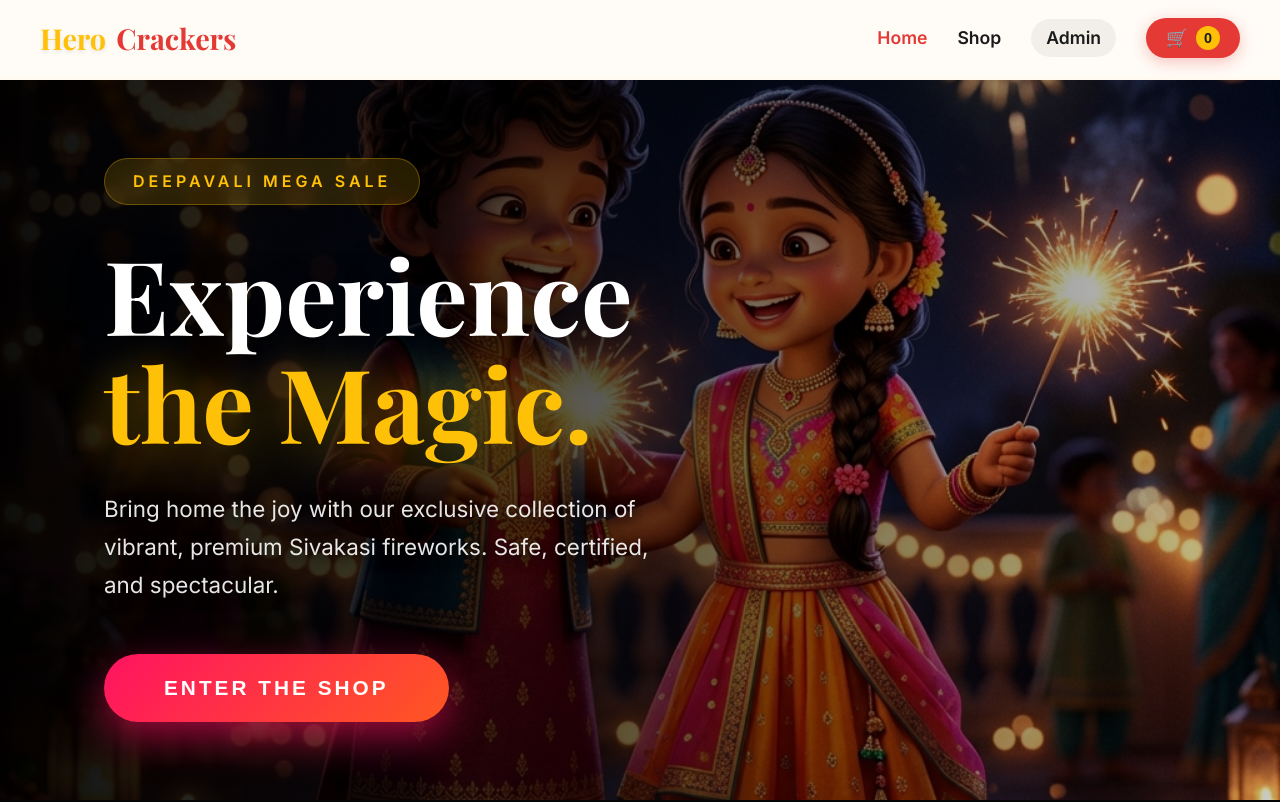
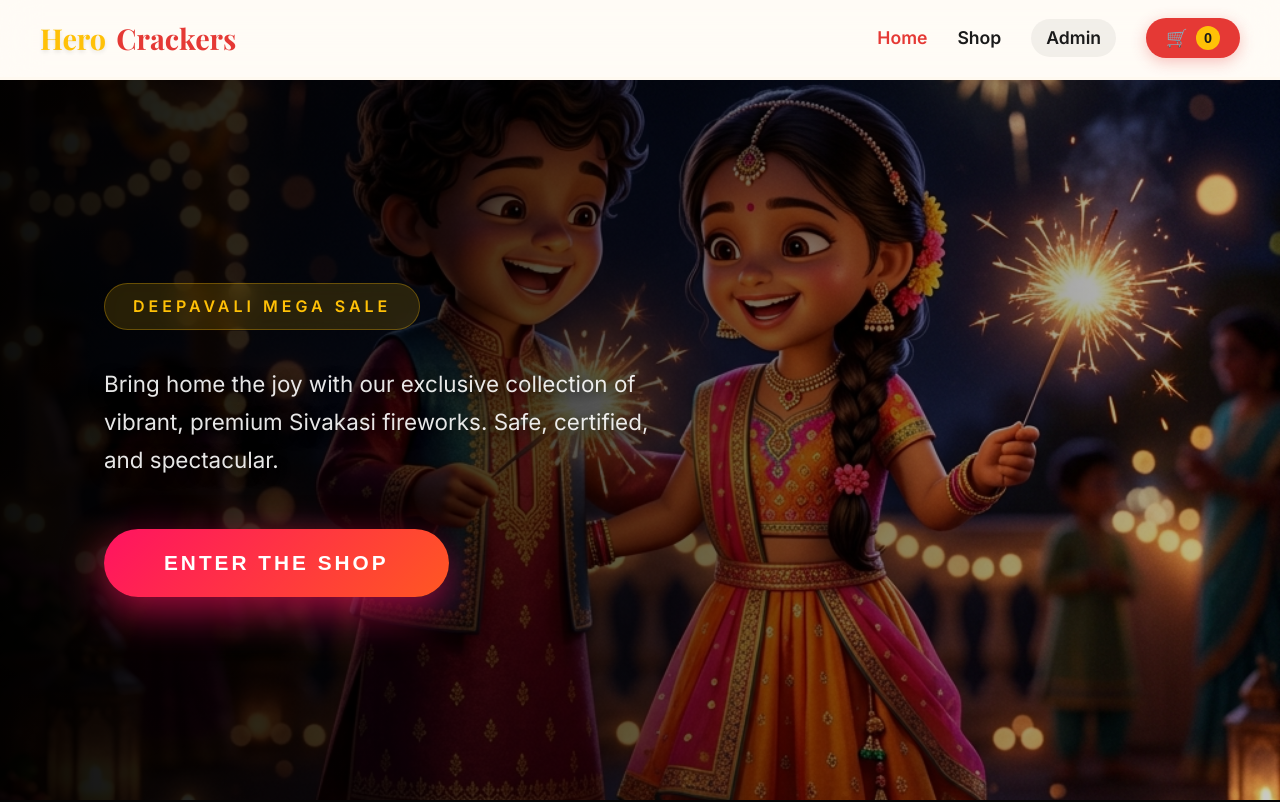
Before and after one commit to arunapla-gif/hero-crackers-shop, a Next.js app: page / in a window 1280 px wide. Shown: the top 802 px of the page. Built offline with nearby package versions, Linux system fonts and the light colour scheme; a web font is replaced by a local one.

Commit message:
style: remove experience the magic title

```diff
--- a/src/app/page.js
+++ b/src/app/page.js
@@ -46,16 +46,7 @@ export default function Home() {
               Deepavali Mega Sale
             </div>
 
-            <h1 style={{
-              fontFamily: 'var(--font-serif)',
-              fontSize: 'clamp(4rem, 8vw, 6.5rem)',
-              lineHeight: 1.05,
-              marginBottom: '35px',
-              color: '#fff',
-              textShadow: '0 15px 40px rgba(0,0,0,0.9)'
-            }}>
-              Experience <br/><span style={{ color: '#ffc107', filter: 'drop-shadow(0 0 20px rgba(255,193,7,0.4))' }}>the Magic.</span>
-            </h1>
+
 
             <p style={{ fontSize: '1.4rem', lineHeight: '1.7', marginBottom: '50px', color: 'rgba(255,255,255,0.9)', fontWeight: '400', textShadow: '0 4px 15px rgba(0,0,0,1)', maxWidth: '550px' }}>
               Bring home the joy with our exclusive collection of vibrant, premium Sivakasi fireworks. Safe, certified, and spectacular.
```
